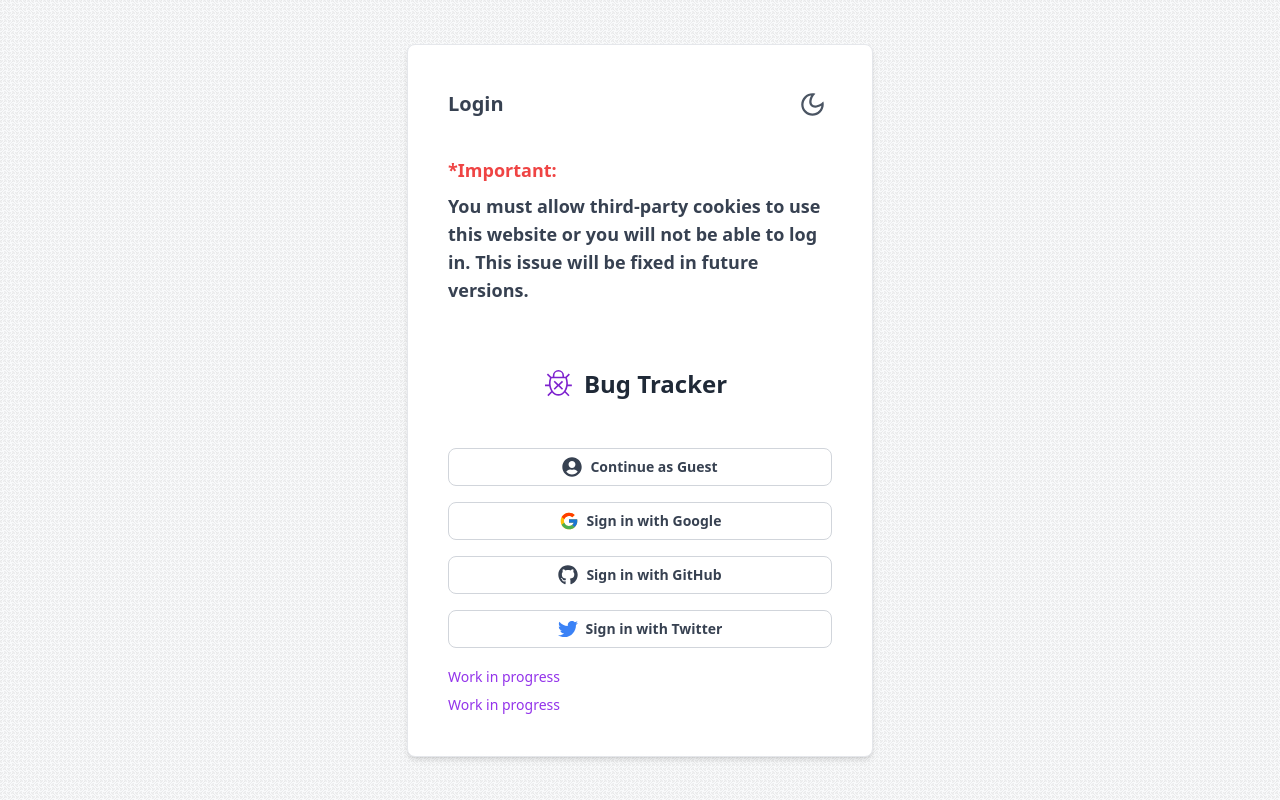
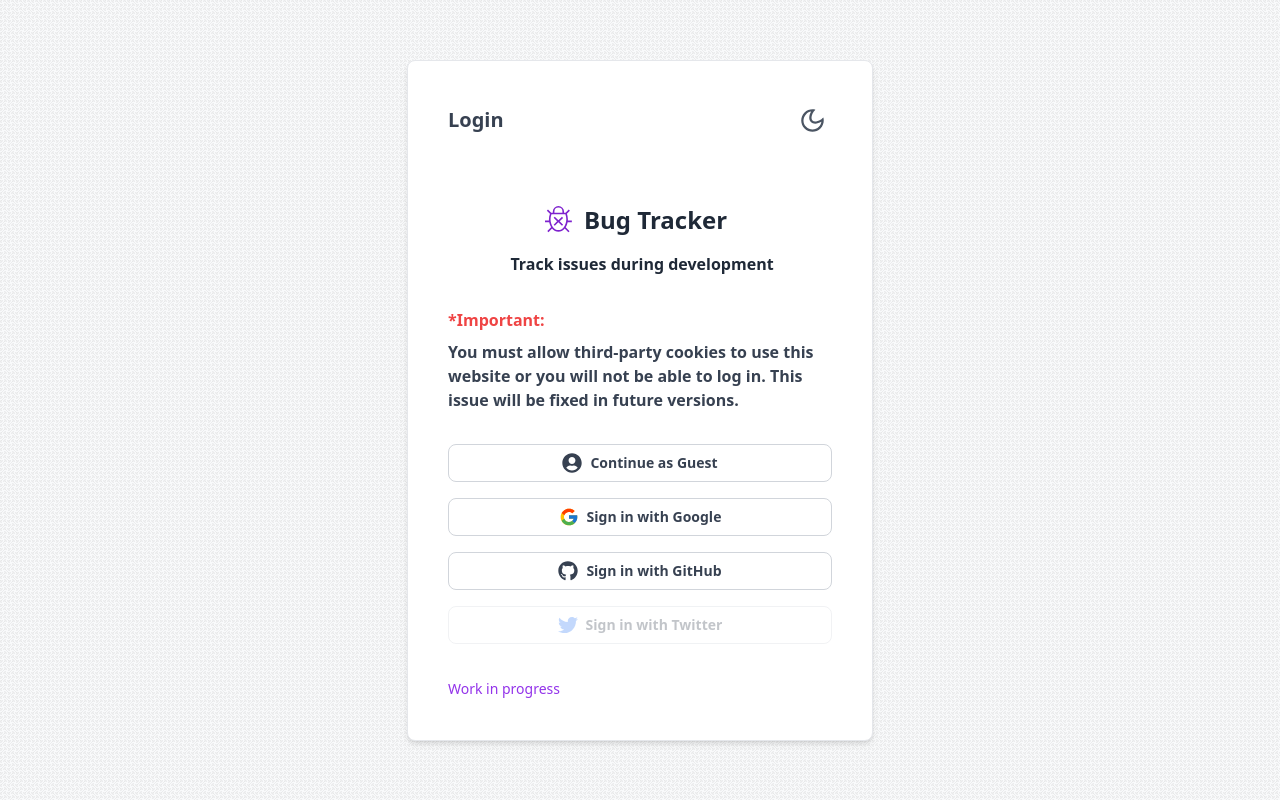
Before and after one commit to diego-rg/bug-tracker, a React (Create React App) app: page /login in a window 1280 px wide. Built offline with nearby package versions, Linux system fonts and the light colour scheme; no server answers.

Commit message:
disabled menu options

```diff
--- a/src/components/Login.jsx
+++ b/src/components/Login.jsx
@@ -23,17 +23,22 @@ const Login = () => {
               {darkMode ? <CgSun size={27} /> : <CgMoon size={27} />}
             </button>
           </div>
-          <div className="flex justify-between items-center mb-2">
-            <p className="text-lg font-bold text-red-500 dark:text-red-600">*Important:</p>
-          </div><div className="flex justify-between items-center mb-8">
-            <p className="text-lg font-semibold text-gray-700 dark:text-gray-200 max-w-sm">You must allow third-party cookies to use this website or you will not be able to log in. This issue will be fixed in future versions.</p>
-          </div>
 
-          <div className="flex justify-center items-center text-2xl font-bold text-gray-800 dark:text-gray-200 py-8">
+
+          <div className="flex justify-center items-center text-2xl font-bold text-gray-800 dark:text-gray-200 pt-8 pb-2">
             <span className="text-purple-700 dark:text-purple-500">
               <VscDebug size={27} />
             </span>
             <span className="mr-2 ml-3">Bug Tracker</span>
+          </div>
+          <div className="flex justify-center items-center text-md font-semibold text-gray-800 dark:text-gray-200 pb-8 pt-2">
+            <span className="mr-2 ml-3">Track issues during development</span>
+          </div>
+
+          <div className="flex justify-between items-center mb-2">
+            <p className="text-md font-bold text-red-500 dark:text-red-600">*Important:</p>
+          </div><div className="flex justify-between items-center mb-8">
+            <p className="text-md font-semibold text-gray-700 dark:text-gray-200 max-w-sm">You must allow third-party cookies to use this website or you will not be able to log in. This issue will be fixed in future versions.</p>
           </div>
 
           <a className="btn-signIn cursor-pointer" href={process.env.REACT_APP_LOGIN_GUEST}>
@@ -57,19 +62,14 @@ const Login = () => {
             <span className="pl-2 text-md font-bold">Sign in with GitHub</span>
           </a>
 
-          <a className="btn-signIn cursor-pointer" href="/login">
+          <a className="btn-signIn disabled-item">
             <span className="text-blue-500 dark:text-blue-400">
               <FaTwitter size={20} />
             </span>
             <span className="pl-2 text-md font-bold">Sign in with Twitter</span>
           </a>
 
-          <p className="mt-4">
-            <a className="text-sm font-medium text-purple-600 dark:text-purple-400 hover:underline" href="/">
-              Work in progress
-            </a>
-          </p>
-          <p className="mt-1">
+          <p className="mt-8">
             <a className="text-sm font-medium text-purple-600 dark:text-purple-400 hover:underline" href="/">
               Work in progress
             </a>
--- a/src/components/SidebarMenu.jsx
+++ b/src/components/SidebarMenu.jsx
@@ -30,7 +30,7 @@ const SidebarMenu = () => {
 
       <ul className="mt-6">
         <li className="relative px-6 py-4">
-          <button className="btn-sidebar btn-menu opacity-30">
+          <button className="btn-sidebar btn-menu disabled-item">
             <MdOutlineCreateNewFolder size={40} />
             <span>Create Project</span>
           </button>
--- a/src/index.css
+++ b/src/index.css
@@ -3,25 +3,28 @@
 @tailwind utilities;
 
 @layer components {
+  .disabled-item {
+    @apply opacity-30 cursor-default;
+  }
+
   .btn-primary {
-    @apply mr-4 mt-2 inline-flex items-center py-2 px-3 text-sm font-medium text-center text-white bg-purple-700 rounded-lg
-    hover:bg-purple-800 focus:ring-4 focus:outline-none focus:ring-purple-300 dark:bg-purple-600 dark:hover:bg-purple-700 dark:focus:ring-purple-800;
+    @apply mr-4 mt-2 inline-flex items-center py-2 px-3 text-sm font-medium text-center text-white bg-purple-700 rounded-lg hover:bg-purple-800 focus:ring-4 focus:outline-none focus:ring-purple-300 dark:bg-purple-600 dark:hover:bg-purple-700 dark:focus:ring-purple-800;
   }
+
   .btn-danger {
-    @apply mr-4 mt-2 inline-flex items-center py-2 px-3 text-sm font-medium text-center text-white bg-red-700 rounded-lg
-    hover:bg-red-800 focus:ring-4 focus:outline-none focus:ring-red-300 dark:bg-red-600 dark:hover:bg-red-700 dark:focus:ring-red-800;
+    @apply mr-4 mt-2 inline-flex items-center py-2 px-3 text-sm font-medium text-center text-white bg-red-700 rounded-lg hover:bg-red-800 focus:ring-4 focus:outline-none focus:ring-red-300 dark:bg-red-600 dark:hover:bg-red-700 dark:focus:ring-red-800;
   }
+
   .btn-menu {
-    @apply text-gray-600 dark:text-gray-400 bg-transparent hover:bg-gray-200 hover:text-gray-900 rounded-lg text-sm p-1.5 inline-flex items-center
-    dark:hover:bg-gray-600 dark:hover:text-white;
+    @apply text-gray-600 dark:text-gray-400 bg-transparent hover:bg-gray-200 hover:text-gray-900 rounded-lg text-sm p-1.5 inline-flex items-center dark:hover:bg-gray-600 dark:hover:text-white;
   }
+
   .btn-sidebar {
     @apply inline-flex flex-col items-center w-full text-sm font-semibold transition-colors duration-150;
   }
+
   .btn-signIn {
-    @apply flex items-center justify-center w-full px-4 py-2 mt-4 text-sm font-medium leading-5 text-gray-700 transition-colors duration-150 border border-gray-300
-    rounded-lg dark:text-gray-400 active:bg-transparent hover:border-black hover:text-black dark:hover:border-white dark:hover:text-white focus:border-gray-500
-    active:text-gray-500 focus:outline-none;
+    @apply flex items-center justify-center w-full px-4 py-2 mt-4 text-sm font-medium leading-5 text-gray-700 transition-colors duration-150 border border-gray-300 rounded-lg dark:text-gray-400 active:bg-transparent hover:border-black hover:text-black dark:hover:border-white dark:hover:text-white focus:border-gray-500 active:text-gray-500 focus:outline-none;
   }
 
   .error-message {
@@ -31,18 +34,23 @@
   .modal-container {
     @apply overflow-y-auto overflow-x-hidden fixed top-0 right-0 left-0 z-50 w-full md:inset-0 h-full bg-gray-700 bg-opacity-80 flex justify-center;
   }
+
   .modal-content {
     @apply relative bg-white rounded-lg shadow dark:bg-gray-800 p-4 m-auto w-full max-w-2xl h-full md:h-auto;
   }
+
   .modal-header {
     @apply flex justify-between items-center p-4 rounded-t border-b dark:border-gray-600;
   }
+
   .modal-title {
     @apply text-xl font-semibold text-gray-900 dark:text-white overflow-x-hidden;
   }
+
   .modal-description {
     @apply pb-4 text-black dark:text-white;
   }
+
   .modal-list {
     @apply flex flex-col text-gray-600 dark:text-gray-300;
   }
@@ -50,9 +58,11 @@
   .card-container {
     @apply p-4 m-2 w-[270px] bg-white rounded-lg border border-gray-200 shadow-md dark:bg-gray-800 dark:border-gray-700;
   }
+
   .card-title {
     @apply mb-2 font-semibold tracking-tight text-gray-900 dark:text-white overflow-x-hidden;
   }
+
   .card-list {
     @apply flex flex-col text-sm text-gray-600 dark:text-gray-300;
   }
@@ -60,9 +70,8 @@
   .form-label {
     @apply block mb-2 text-gray-700 dark:text-gray-300;
   }
+
   .form-input {
-    @apply bg-gray-50 border border-gray-300 text-gray-900 text-sm rounded-lg focus:ring-purple-500
-    focus:border-purple-500 block w-full p-2 dark:bg-gray-700 dark:border-gray-600 dark:placeholder-gray-400 dark:text-white
-    dark:focus:ring-purple-500 dark:focus:border-purple-500;
+    @apply bg-gray-50 border border-gray-300 text-gray-900 text-sm rounded-lg focus:ring-purple-500 focus:border-purple-500 block w-full p-2 dark:bg-gray-700 dark:border-gray-600 dark:placeholder-gray-400 dark:text-white dark:focus:ring-purple-500 dark:focus:border-purple-500;
   }
 }
```
